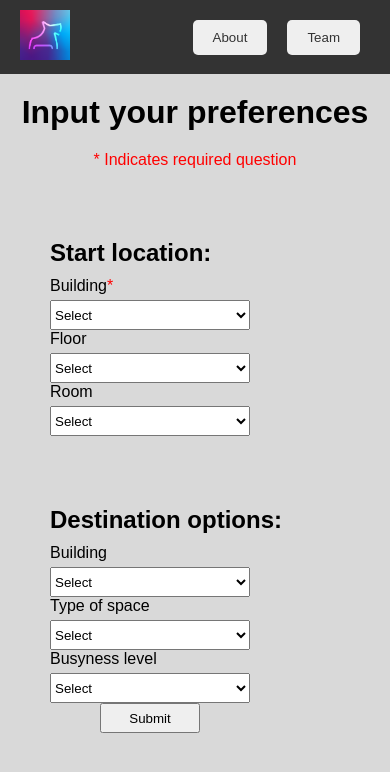
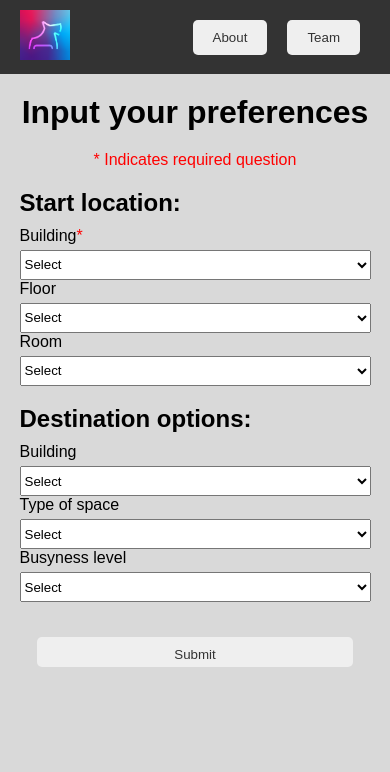
Before and after one commit to scottylabs-labrador/transit-spaces, a React (Create React App) app in the folder client/: page /preferences in a window 390 px wide. Shown: the top 772 px of the page. Built offline with nearby package versions, Linux system fonts and the light colour scheme.

Commit message:
responsive front end

```diff
--- a/client/public/index.html
+++ b/client/public/index.html
@@ -9,6 +9,7 @@
       name="description"
       content="Web site created using create-react-app"
     />
+    <meta name="viewport" content="width=device-width, initial-scale=1.0">
     <link rel="apple-touch-icon" href="%PUBLIC_URL%/logo192.png" />
     <!--
       manifest.json provides metadata used when your web app is installed on a
--- a/client/src/App.css
+++ b/client/src/App.css
@@ -1,5 +1,4 @@
-
-:root{
+:root {
   --black: #333;
   --white: #fff;
   --grey: #d9d9d9;
@@ -13,6 +12,8 @@ body, h1, p, button {
 body {
   font-family: Arial, sans-serif;
   background-color: var(--grey);
+  max-width: 100%;
+  overflow-x: hidden;
 }
 
 header {
@@ -22,21 +23,16 @@ header {
   padding: 10px 20px;
 }
 
-.header-buttons{
+.header-buttons {
   margin-left: auto;
 }
 
-.header-buttons button{
+.header-buttons button,
+.feedback-buttons button,
+.main-buttons button,
+#submit-button {
   color: var(--black);
   border: none;
-  border-radius: 5px;
-  padding: 10px 20px;
-  cursor: pointer;
-  margin: 0 10px;
-}
-
-.feedback-buttons button{
-  color: var(--black);
   border-radius: 5px;
   padding: 10px 20px;
   cursor: pointer;
@@ -55,11 +51,11 @@ header {
   margin-top: 50px;
 }
 
-#YesBtn{
+#YesBtn {
   background-color: greenyellow;
 }
 
-#NoBtn{
+#NoBtn {
   background-color: red;
 }
 
@@ -68,49 +64,64 @@ header {
   height: 50px;
 }
 
-.main-buttons{
+.main-buttons {
   display: flex;
-  justify-content: center;
+  flex-direction: column;
+  align-items: center;
+}
 
-}
 .main-buttons button {
-  width: 500px;
-  height: 100px;
-  font-size: 24px;
+  width: 50vw;
+  height: 7vw;
+  font-size: 2vw;
   color: var(--black);
   border: none;
   border-radius: 5px;
   padding: 10px 20px;
   cursor: pointer;
   text-align: center;
-  margin: 50px;
+  margin: 10px;
+  margin-top: 50px;
 }
 
-.title{
+
+@media screen and (max-width: 768px) {
+  .main-buttons button {
+    width: 70vw;
+    height: 20vw;
+    font-size: 6vw;
+  }
+}
+
+.title {
   margin-bottom: 20px;
   margin-top: 20px;
   text-align: center;
 }
 
-
-.subtitle{
-  margin-left: 50px;
-  margin-bottom: 10px;
-  margin-top: 70px;
+.select-box select {
+  max-width: 80%;
+  box-sizing: border-box;
 }
 
-.centered-subtitle{
+.subtitle {
+  margin-left: 5%;
+  margin-bottom: 10px;
+  margin-top: 5%;
+}
+
+.centered-subtitle {
   text-align: center;
 }
 
 .form-group {
-  display: inline-block;
-  vertical-align: top;
-  margin-left: 50px;
+  display: block;
+  margin-left: 5%;
+  margin-right: 5%;
 }
 
 .select-box {
-  width: 200px;
+  width: 100%;
   height: 30px;
 }
 
@@ -118,37 +129,41 @@ header {
   color: red;
 }
 
-#asterisk-instructions{
+#asterisk-instructions {
   color: red;
   text-align: center;
 }
 
-#submit-button{
-  margin-left: 50px;
-  width: 100px;
+#submit-button {
+  margin-top: 10%;
+  margin-bottom: 10%;
+  margin-left: 5%;
+  width: 90%;
   height: 30px;
 }
 
-.locations{
+.locations {
   font-size: 25px;
   margin-bottom: 50px;
   border-width: 0px;
   background-color: var(--grey);
   cursor: pointer;
+  text-align: left;
 }
 
 .list:hover {
   transform: scale(1.05);
 }
 
-#location-list{
-  margin-left: 150px;
+#location-list {
+  margin-left: 5%;
+  margin-right: 5%;
 }
 
-#location1{
-  margin-top: 50px;
+#location1 {
+  margin-top: 5%;
 }
-.list{
+.list {
   font-size: 25px;
   transition: transform 0.2s;
 }
```
